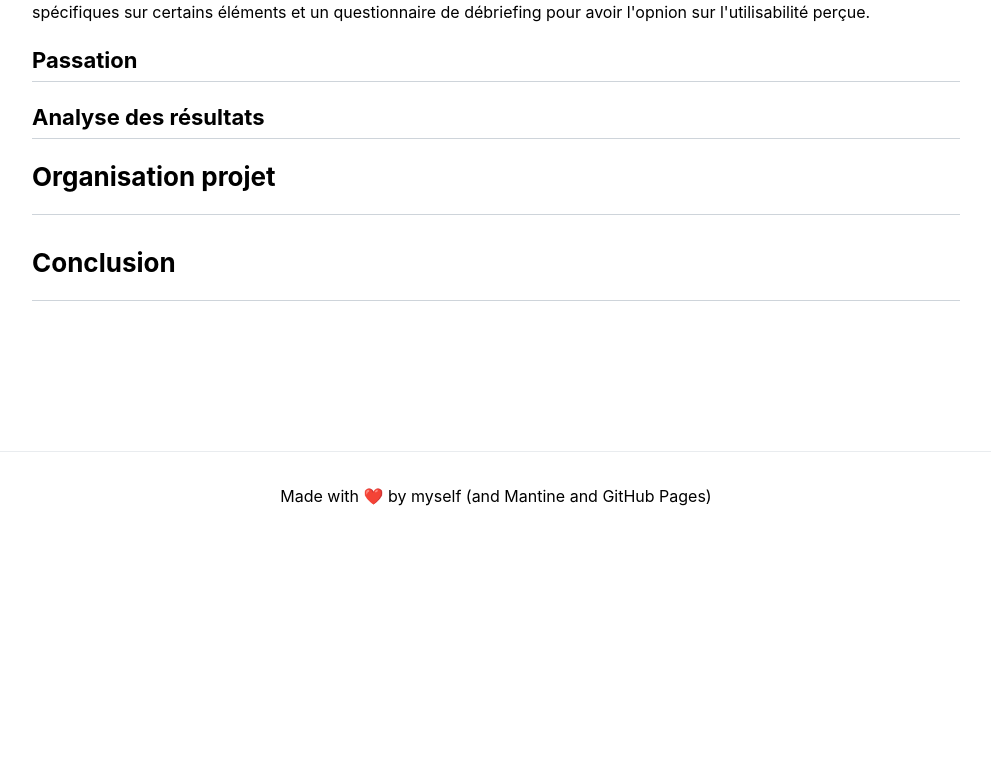
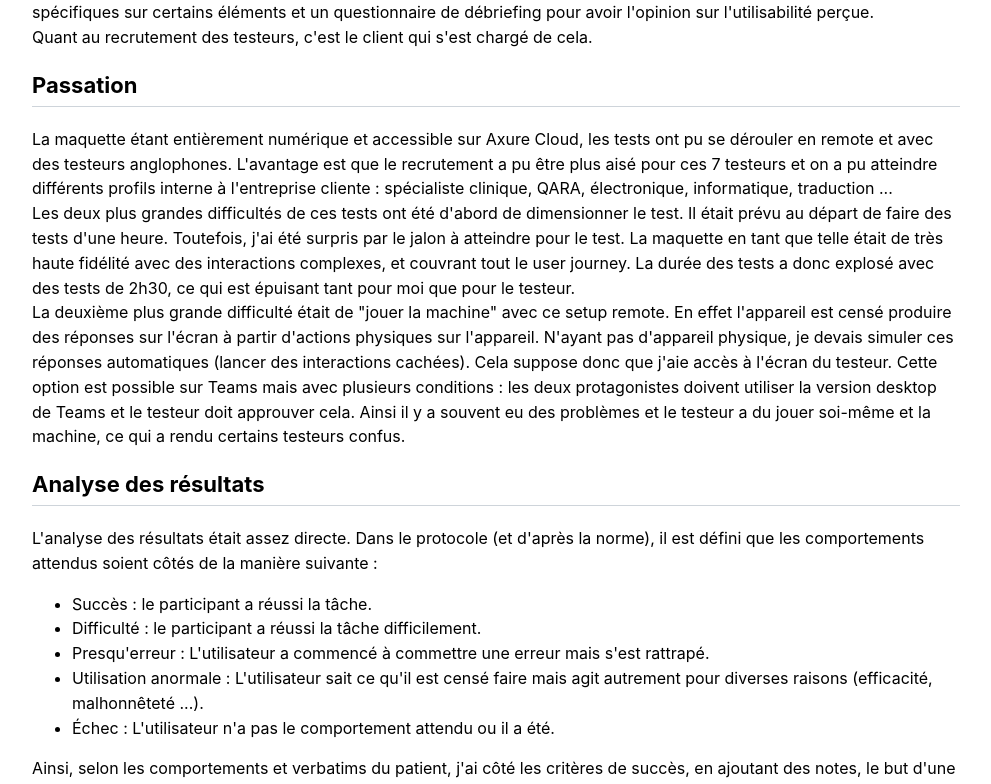
Before and after one commit to tachard/tachard.github.io, a React (Vite) app: page /project/2 in a window 1280 px wide. Shown: the part 2290-3074 px from the top of the page, without its empty margins (144-1135 px from the left). Before the commit the page ends 2831 px from the top, so only its background shows below. Built offline with nearby package versions, Linux system fonts and the light colour scheme.

Commit message:
Project 2 update

```diff
--- a/src/pages/Projects/Project2.page.tsx
+++ b/src/pages/Projects/Project2.page.tsx
@@ -93,11 +93,43 @@ export function Project2(){
                     D'un autre côté, il a fallu aussi préparer le protocole de test. Pour cette évaluation formative, les objectifs du test étaient clairs :
                     faire tester auprès d'utilisateurs réels la maquette pour avoir leur avis et trancher certaines questions laissées en suspens pendant le maquettage.
                     Ainsi les tests se sont déroulés en 3 temps : une exploration guidée de la maquette, fidèle à ce qu'on attendrait des utilisateurs en situation réelle,
-                    des questions spécifiques sur certains éléments et un questionnaire de débriefing pour avoir l'opnion sur l'utilisabilité perçue.
+                    des questions spécifiques sur certains éléments et un questionnaire de débriefing pour avoir l'opinion sur l'utilisabilité perçue.<br/>
+                    Quant au recrutement des testeurs, c'est le client qui s'est chargé de cela.
                 </Text>
             </Group>
             <BetterTitle align="flex-start" mb={20} pb={5} order={4} size="h3">Passation</BetterTitle>
+            <Group mb={20}>
+                <Text>
+                    La maquette étant entièrement numérique et accessible sur Axure Cloud, les tests ont pu se dérouler en remote et avec des testeurs anglophones.
+                    L'avantage est que le recrutement a pu être plus aisé pour ces 7 testeurs et on a pu atteindre différents profils interne à l'entreprise cliente :
+                    spécialiste clinique, QARA, électronique, informatique, traduction ...<br/>
+                    Les deux plus grandes difficultés de ces tests ont été d'abord de dimensionner le test. Il était prévu au départ de faire des tests d'une heure.
+                    Toutefois, j'ai été surpris par le jalon à atteindre pour le test. La maquette en tant que telle était de très haute fidélité avec des interactions complexes,
+                    et couvrant tout le user journey. La durée des tests a donc explosé avec des tests de 2h30, ce qui est épuisant tant pour moi que pour le testeur.<br/>
+                    La deuxième plus grande difficulté était de "jouer la machine" avec ce setup remote. En effet l'appareil est censé produire des réponses sur l'écran
+                    à partir d'actions physiques sur l'appareil. N'ayant pas d'appareil physique, je devais simuler ces réponses automatiques (lancer des interactions cachées).
+                    Cela suppose donc que j'aie accès à l'écran du testeur. Cette option est possible sur Teams mais avec plusieurs conditions : les deux protagonistes doivent
+                    utiliser la version desktop de Teams et le testeur doit approuver cela. Ainsi il y a souvent eu des problèmes et le testeur a du jouer soi-même et la machine,
+                    ce qui a rendu certains testeurs confus.
+                </Text>
+            </Group>
             <BetterTitle align="flex-start" mb={20} pb={5} order={4} size="h3">Analyse des résultats</BetterTitle>
+            <Group mb={20}>
+                <Text>
+                    L'analyse des résultats était assez directe. Dans le protocole (et d'après la norme), il est défini que les comportements attendus soient côtés de la manière suivante :
+                    <ul>
+                        <li>Succès : le participant a réussi la tâche.</li>
+                        <li>Difficulté : le participant a réussi la tâche difficilement.</li>
+                        <li>Presqu'erreur : L'utilisateur a commencé à commettre une erreur mais s'est rattrapé.</li>
+                        <li>Utilisation anormale : L'utilisateur sait ce qu'il est censé faire mais agit autrement pour diverses raisons (efficacité, malhonnêteté ...).</li>
+                        <li>Échec : L'utilisateur n'a pas le comportement attendu ou il a été.</li>
+                    </ul>
+                    Ainsi, selon les comportements et verbatims du patient, j'ai côté les critères de succès, en ajoutant des notes, le but d'une
+                    évaluation formative étant d'obtenir de l'information pour guider la suite de la conception. <br/>
+                    Pour le questionnaire de fin de test, il s'agit du SUS qui est standardisé et d'échelles de Likert afin de recueillir
+                    l'utilisabilité perçue sur différents points, ce qui n'est pas intensif
+                </Text>
+            </Group>
             <BetterTitle align="flex-start" mb={30} order={3} size="h2">Organisation projet</BetterTitle>
             <BetterTitle align="flex-start" mb={30} order={3} size="h2">Conclusion</BetterTitle>
         </Container>
```
